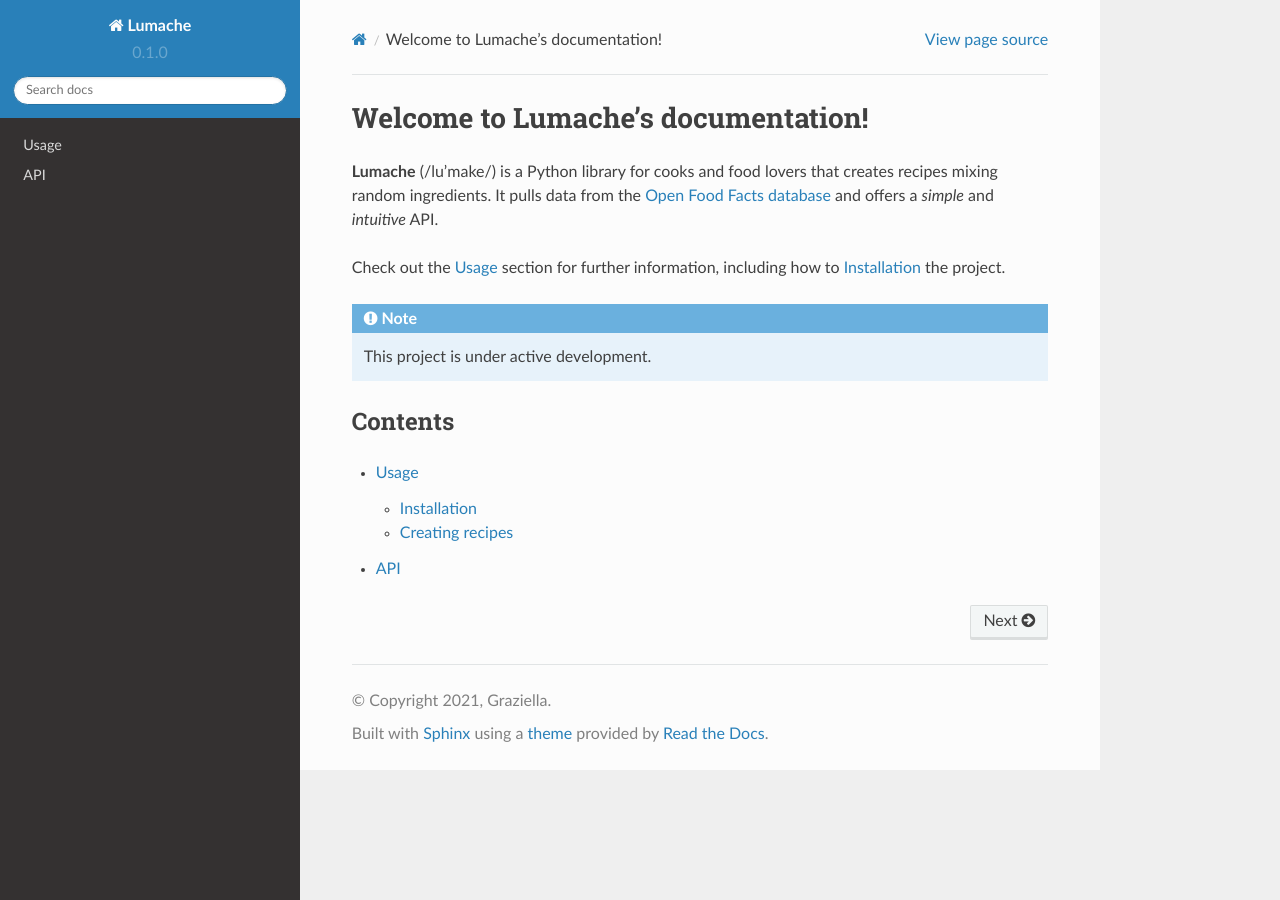
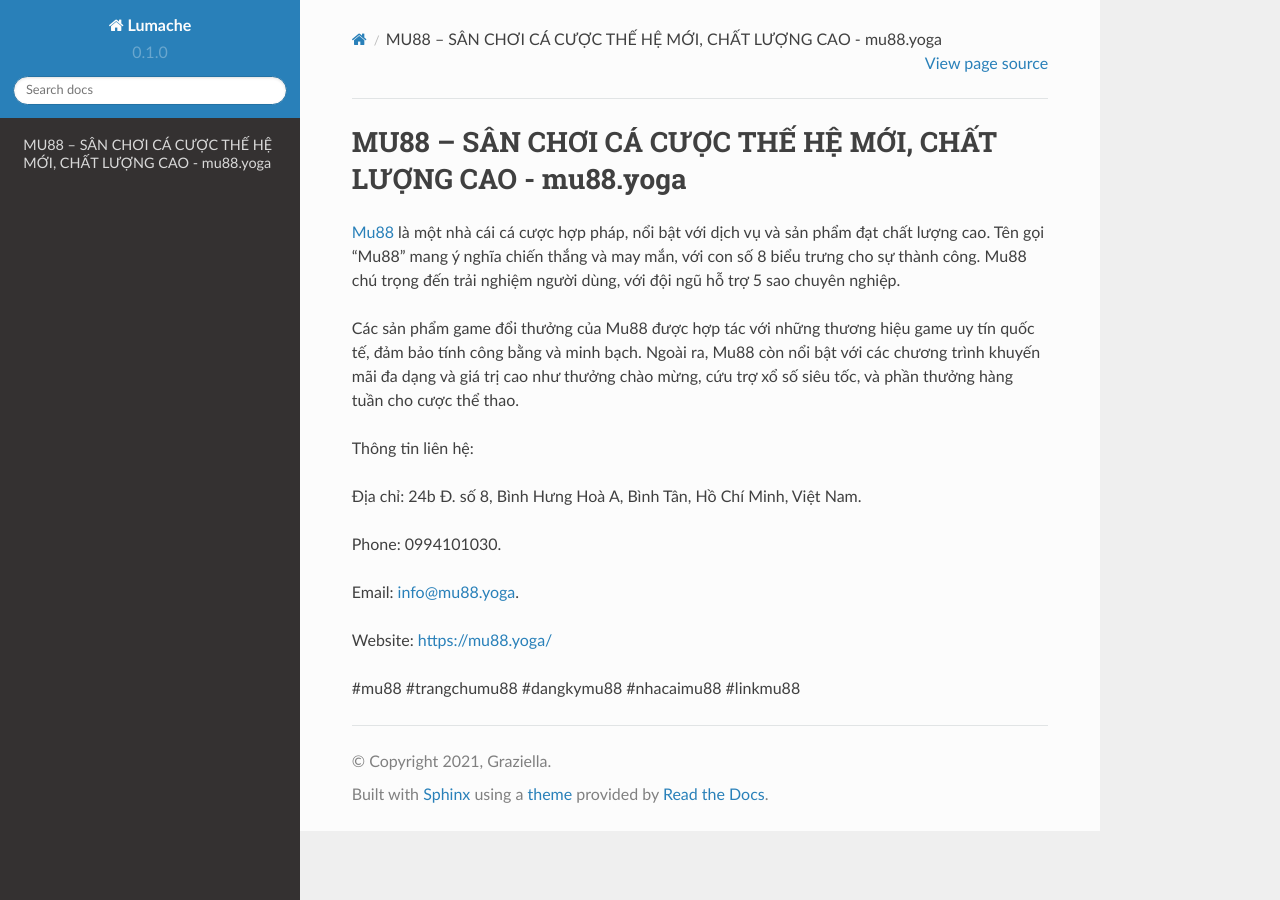
Before and after one commit to socialentity1/mu88yoga, a Sphinx documentation site: the page built from docs/source/index.rst, in a window 1280 px wide. Built offline with Sphinx 7.4.7 and the Read the Docs theme 2.0.0, drawn with Linux system fonts in a browser that asks for light colours.

Commit message:
Update index.rst

```diff
--- a/docs/source/index.rst
+++ b/docs/source/index.rst
@@ -1,22 +1,18 @@
-Welcome to Lumache's documentation!
+MU88 – SÂN CHƠI CÁ CƯỢC THẾ HỆ MỚI, CHẤT LƯỢNG CAO - mu88.yoga
 ===================================
 
-**Lumache** (/lu'make/) is a Python library for cooks and food lovers
-that creates recipes mixing random ingredients.
-It pulls data from the `Open Food Facts database <https://world.openfoodfacts.org/>`_
-and offers a *simple* and *intuitive* API.
+`Mu88 <https://mu88.yoga/>`_ là một nhà cái cá cược hợp pháp, nổi bật với dịch vụ và sản phẩm đạt chất lượng cao. Tên gọi "Mu88" mang ý nghĩa chiến thắng và may mắn, với con số 8 biểu trưng cho sự thành công. Mu88 chú trọng đến trải nghiệm người dùng, với đội ngũ hỗ trợ 5 sao chuyên nghiệp.
 
-Check out the :doc:`usage` section for further information, including
-how to :ref:`installation` the project.
+Các sản phẩm game đổi thưởng của Mu88 được hợp tác với những thương hiệu game uy tín quốc tế, đảm bảo tính công bằng và minh bạch. Ngoài ra, Mu88 còn nổi bật với các chương trình khuyến mãi đa dạng và giá trị cao như thưởng chào mừng, cứu trợ xổ số siêu tốc, và phần thưởng hàng tuần cho cược thể thao.
 
-.. note::
+Thông tin liên hệ:
 
-   This project is under active development.
+Địa chỉ: 24b Đ. số 8, Bình Hưng Hoà A, Bình Tân, Hồ Chí Minh, Việt Nam.
 
-Contents
---------
+Phone: 0994101030.
 
-.. toctree::
+Email: info@mu88.yoga.
 
-   usage
-   api
+Website: https://mu88.yoga/
+
+#mu88 #trangchumu88 #dangkymu88 #nhacaimu88 #linkmu88
```
